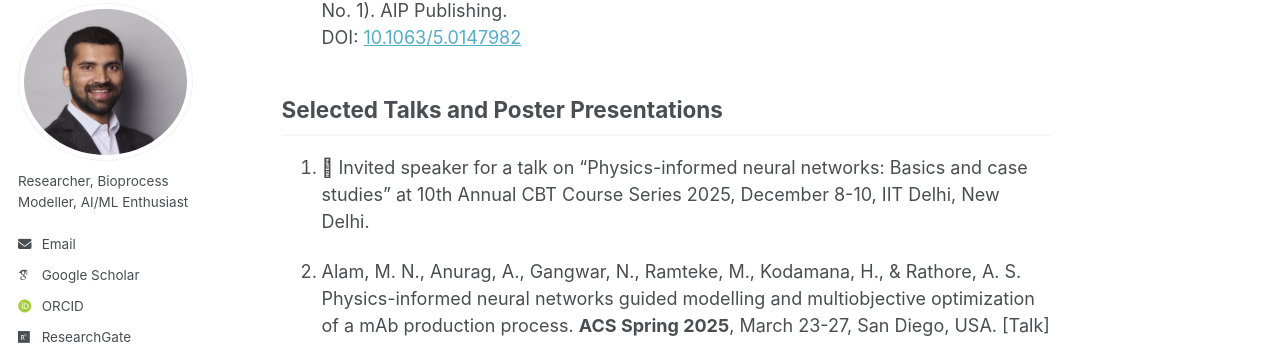
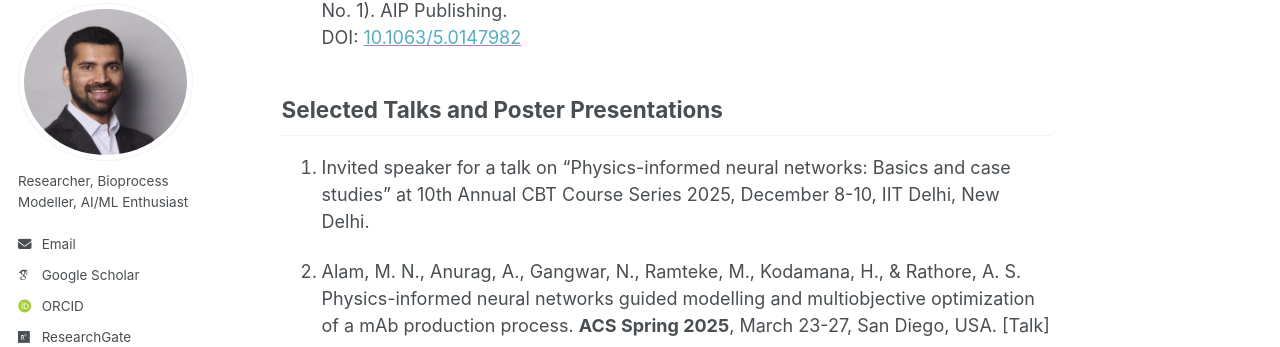
Before and after one commit to mdnasreiit/mdnasreiit.github.io, a Jekyll site: the page built from _pages/publications.md, in a window 1280 px wide and 900 px high, scrolled down 1496 px. Shown: the part 103-450 px from the top of the window. Built offline with Jekyll 4.4.1, drawn with Linux system fonts in a browser that asks for light colours; some web fonts are replaced; our own code applies the rules of GitHub Pages for plain Markdown files.

```diff
--- a/_pages/publications.md
+++ b/_pages/publications.md
@@ -40,7 +40,7 @@ Cover link: [https://pubs.acs.org/toc/iecred/64/49](https://pubs.acs.org/toc/iec
 
 ## Selected Talks and Poster Presentations
 
- 1. 	Invited speaker for a talk on “Physics-informed neural networks: Basics and case studies” at 10th Annual CBT Course Series 2025, December 8-10, IIT Delhi, New Delhi.
+ 1. Invited speaker for a talk on “Physics-informed neural networks: Basics and case studies” at 10th Annual CBT Course Series 2025, December 8-10, IIT Delhi, New Delhi.
 
  2. Alam, M. N., Anurag, A., Gangwar, N., Ramteke, M., Kodamana, H., & Rathore, A. S. Physics-informed neural networks guided modelling and multiobjective optimization of a mAb production process. **ACS Spring 2025**, March 23-27, San Diego, USA. [Talk]
 
```
